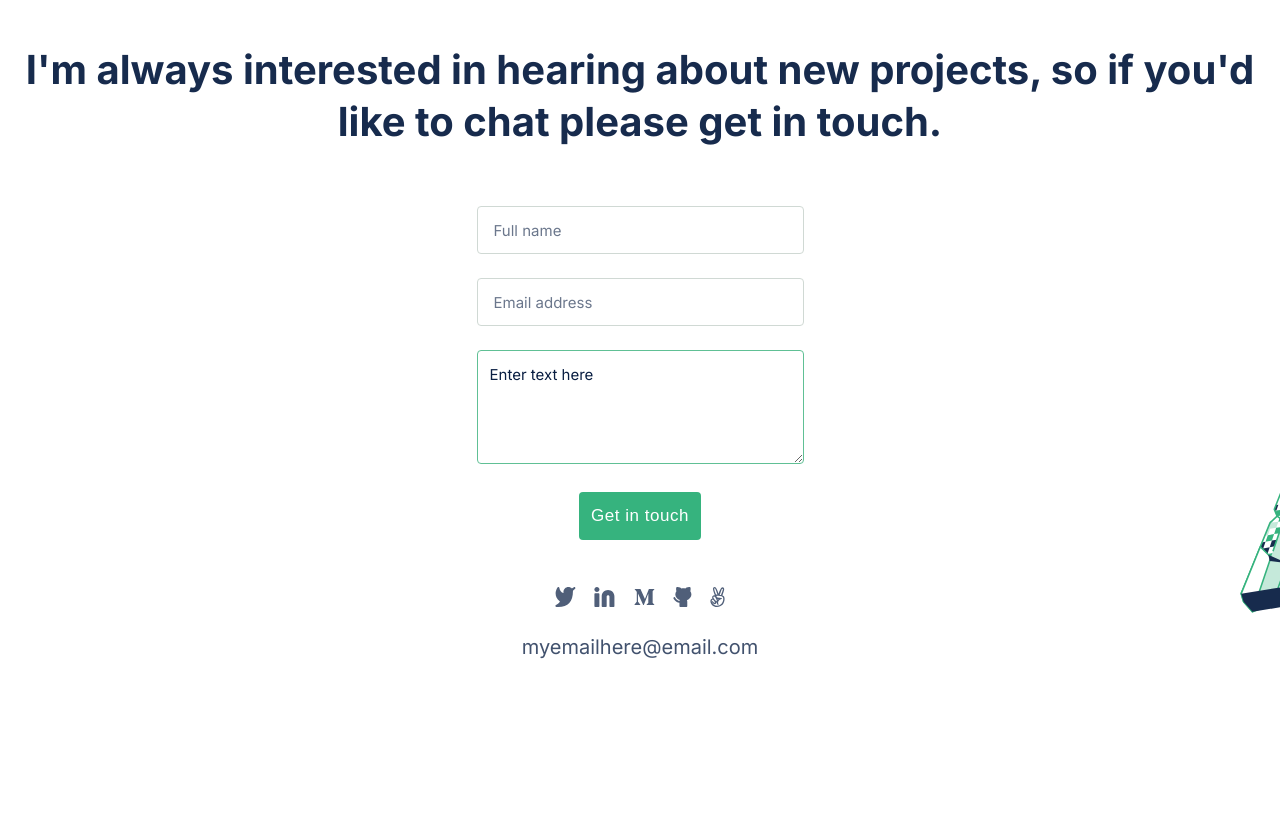
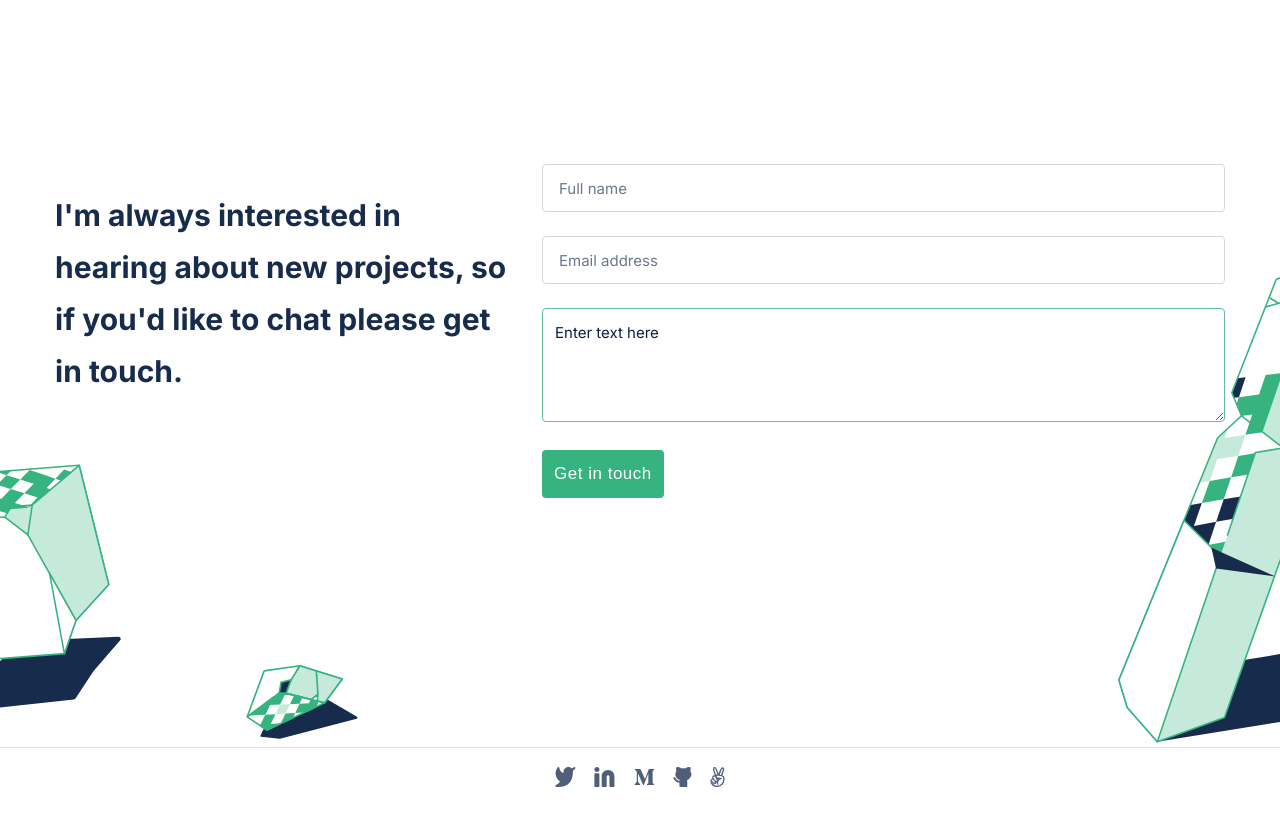
Before and after one commit to JauJau088/My-Portfolio, a website: page index.html in a window 1280 px wide. Shown: the part 2980-3805 px from the top of the page. Drawn offline with Linux system fonts and the light colour scheme.

Commit message:
Update Contact and Footer sections to be responsive

```diff
--- a/index.html
+++ b/index.html
@@ -289,8 +289,10 @@
         </ul>
       </section>
       <!-- ********** Contact section ********** -->
-      <section class="contact-section">
-        <div class="contact-description">
+      <section class="contact-section contact-bg-mobile">
+        <div class="contact-bg-desktop">
+          <div class="contact-container">
+            <div>
               <h2 class="text-blue">
                 I'm always interested in hearing about new projects, so if you'd like
                 to chat please get in touch.
@@ -330,7 +332,9 @@
                 </ul>
               </form>
             </div>
-        <div>
+          </div>
+        </div>
+        <div class="contact-socials-container">
           <ul class="headline-socials">
             <li>
               <a href="#" class="social-icon"
--- a/styles/2-middle.css
+++ b/styles/2-middle.css
@@ -1,8 +1,11 @@
 /* == Mobile version == */
 /* Middle section (general) */
-.works-section {
+main {
   --grid-min-width: 327px;
   --grid-max-width: 369px;
+}
+
+.works-section {
   margin-top: 68px;
 }
 
@@ -111,6 +114,8 @@
   display: flex;
   flex-direction: column;
   align-items: center;
+  max-width: var(--grid-max-width);
+  min-width: var(--grid-min-width);
   padding-top: 40px;
   padding-bottom: 20px;
   border: 1px solid #c1c7d0;
@@ -210,7 +215,7 @@
   }
 }
 
-@media screen and (min-width: 1200px) {
+@media screen and (min-width: 1100px) {
   .middle-section-grid {
     /* Somehow, I can't use var declared outside of here, including root var.
        So, pay attention to the minmax value of the grid,
--- a/styles/3-contact-footer.css
+++ b/styles/3-contact-footer.css
@@ -1,38 +1,51 @@
 /* Contact section */
 .contact-section {
-  margin-top: 44px;
-  display: flex;
-  flex-direction: column;
-  align-items: center;
-  background-image: url("../images/backgrounds/illustration-contact-form.svg");
-  background-repeat: no-repeat;
-  background-position: bottom right;
+  margin-top: 60px;
 }
 
-.contact-section .headline-socials {
-  margin: 4px 0 0 0;
+.contact-container {
+  flex: 1;
+  display: flex;
+  justify-content: center;
+  align-items: center;
+  flex-wrap: wrap;
+  gap: 24px;
+  max-width: 1170px;
+  margin-left: 24px;
+  margin-right: 24px;
 }
 
-.contact-description {
-  padding: 0 24px;
+.contact-container > *:nth-child(1) {
+  max-width: 684px;
+}
+
+.contact-container > *:nth-child(2) {
+  flex-grow: 1;
+  max-width: 684px;
+}
+
+.contact-container .headline-socials {
+  margin: 4px 0 0 0;
 }
 
 .contact-form {
   display: flex;
   flex-direction: column;
   align-items: center;
-  margin-top: 58px;
+  margin: 34px 0;
 }
 
 .contact-form input {
   height: 48px;
   border: 1px solid #d0d9d4;
   border-radius: 4px;
+  width: 100%;
   min-width: 327px;
 }
 
 .contact-form textarea {
   height: 114px;
+  width: 100%;
   min-width: 327px;
   padding: 12px;
   border: 1px solid #60c095;
@@ -51,6 +64,11 @@
   margin-bottom: 0;
 }
 
+.contact-socials-container {
+  display: flex;
+  justify-content: center;
+}
+
 /* Footer section */
 .footer-section {
   margin-top: 17px;
@@ -60,8 +78,74 @@
 }
 
 .footer-section p {
+  margin: 0;
+  padding: 0;
   font-weight: 400;
   font-size: 20px;
   line-height: 32px;
   color: #42526e;
 }
+
+/* == Extra items for Mobile version == */
+@media screen and (max-width: 767px) {
+  .contact-bg-mobile {
+    background-image: url("../images/backgrounds/illustration-contact-form.svg");
+    background-repeat: no-repeat;
+    background-position: bottom right;
+  }
+}
+
+/* == Desktop version == */
+@media screen and (min-width: 768px) {
+  .contact-section {
+    margin-top: 84px;
+  }
+
+  .contact-bg-desktop {
+    display: flex;
+    justify-content: center;
+    background-image: url("../images/backgrounds/illustration-1-contact-form-desktop.svg"),
+      url("../images/backgrounds/illustration-2-contact-form-desktop.svg"),
+      url("../images/backgrounds/contact\ form-illustratoin-3-desktop.svg");
+    background-repeat: no-repeat;
+    background-position: bottom left, bottom left 20%, bottom right;
+    border-bottom: 1px solid #dfe1e6;
+  }
+
+  .contact-container {
+    margin-left: 40px;
+    margin-right: 40px;
+    padding-bottom: 145px;
+  }
+
+  .contact-container > *:nth-child(1) {
+    max-width: 463px;
+    flex: 2.5;
+    padding-bottom: 100px;
+    /* border: 1px solid teal; */
+  }
+
+  .contact-container > *:nth-child(2) {
+    flex: 3;
+    /* border: 1px solid salmon; */
+  }
+
+  .contact-container h2 {
+    font-size: 30px;
+    text-align: left;
+  }
+
+  .contact-form {
+    align-items: stretch;
+    margin: 80px 0;
+  }
+
+  .contact-socials-container {
+    padding: 16px 0;
+  }
+
+  /* Footer section */
+  .footer-section {
+    display: none;
+  }
+}
```
Also changed, not shown: images/backgrounds/contact form-illustratoin-3-desktop.svg (added), images/backgrounds/illustration-1-contact-form-desktop.svg (added), images/backgrounds/illustration-2-contact-form-desktop.svg (added). Lines whose indentation alone changed are shown as unchanged.
